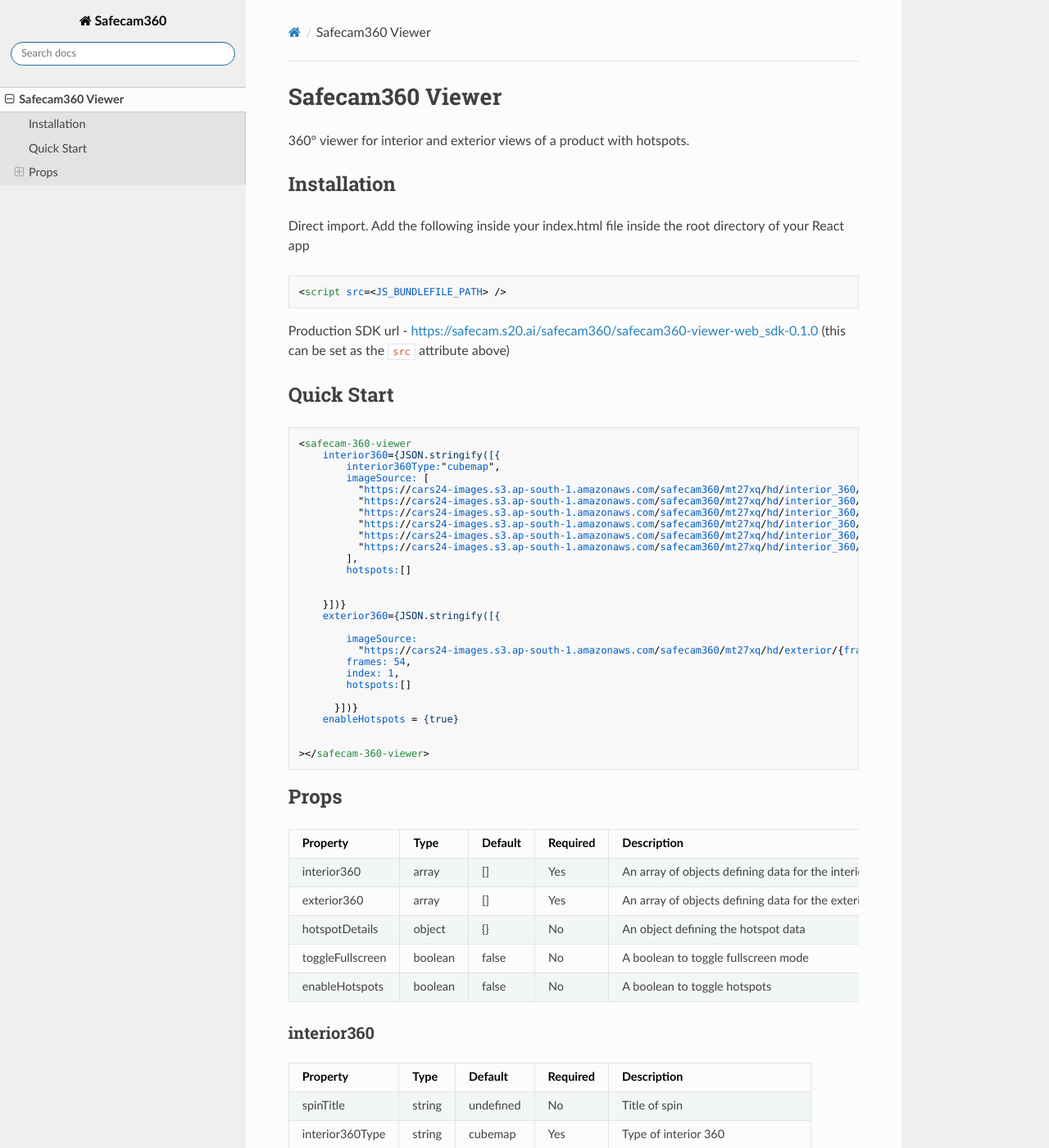
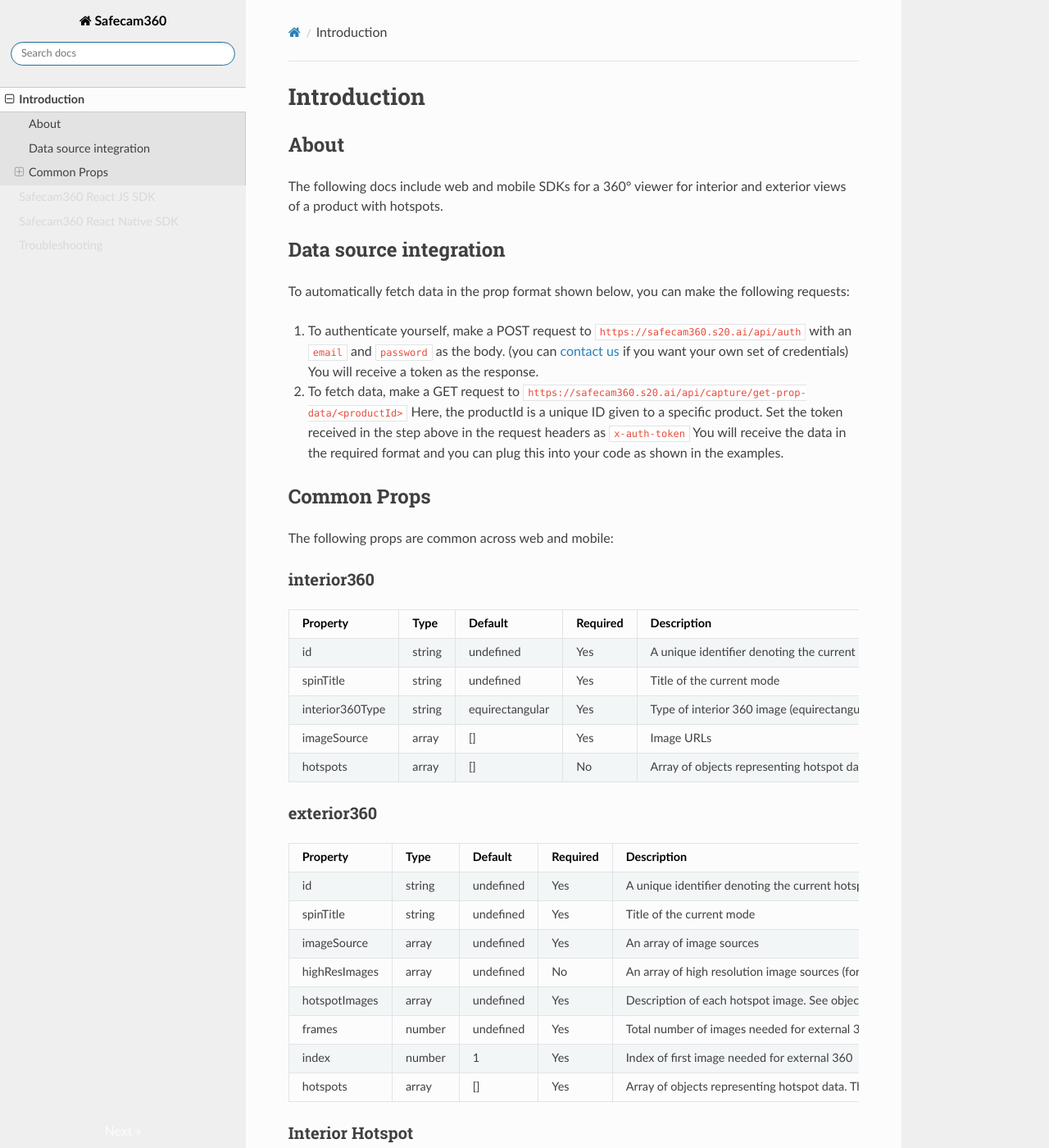
Before and after one commit to infinity-s20-ai/safecam360-docs, an MkDocs documentation site: the page built from docs/index.md, in a window 1280 px wide and 1400 px high. Shown: the whole window at 82% size. Built offline with MkDocs 1.6.1, drawn with Linux system fonts in a browser that asks for light colours; nearby versions of some CDN libraries; some of the changed text lies outside the part shown.

Commit message:
Adds different sections for React JS and React Native.

````diff
--- a/docs/index.md
+++ b/docs/index.md
@@ -1,76 +1,82 @@
-# Safecam360 Viewer
+# Introduction
 
-360° viewer for interior and exterior views of a product with hotspots.
-
-## Installation
-Direct import. Add the following inside your index.html file inside the root directory of your React app
-
-```html
-<script src=<JS_BUNDLEFILE_PATH> />
-```
-
-Production SDK url - [https://safecam.s20.ai/safecam360/safecam360-viewer-web_sdk-0.1.0](https://safecam.s20.ai/safecam360/safecam360-viewer-web_sdk-0.1.0) (this can be set as the ```src``` attribute above)
-
-## Quick Start
-
-```html
-<safecam-360-viewer
-    interior360={JSON.stringify([{
-        interior360Type:"cubemap",
-        imageSource: [
-          "https://cars24-images.s3.ap-south-1.amazonaws.com/safecam360/mt27xq/hd/interior_360/pz.jpg",
-          "https://cars24-images.s3.ap-south-1.amazonaws.com/safecam360/mt27xq/hd/interior_360/px.jpg",
-          "https://cars24-images.s3.ap-south-1.amazonaws.com/safecam360/mt27xq/hd/interior_360/nz.jpg",
-          "https://cars24-images.s3.ap-south-1.amazonaws.com/safecam360/mt27xq/hd/interior_360/nx.jpg",
-          "https://cars24-images.s3.ap-south-1.amazonaws.com/safecam360/mt27xq/hd/interior_360/py.jpg",
-          "https://cars24-images.s3.ap-south-1.amazonaws.com/safecam360/mt27xq/hd/interior_360/ny.jpg",
-        ],
-        hotspots:[]
+## About
+The following docs include web and mobile SDKs for a 360° viewer for interior and exterior views of a product with hotspots.
 
 
-    }])}
-    exterior360={JSON.stringify([{
+## Data source integration
 
-        imageSource:
-          "https://cars24-images.s3.ap-south-1.amazonaws.com/safecam360/mt27xq/hd/exterior/{frame}.jpg",
-        frames: 54,
-        index: 1,
-        hotspots:[]
+To automatically fetch data in the prop format shown below, you can make the following requests:
 
-      }])}
-    enableHotspots = {true}
+  1. To authenticate yourself, make a POST request to ```https://safecam360.s20.ai/api/auth``` with an ```email``` and ```password``` as the body. (you can [contact us](mailto:infinity@s20.ai) if you want your own set of credentials)
+  You will receive a token as the response.
+  2. To fetch data, make a GET request to ```https://safecam360.s20.ai/api/capture/get-prop-data/<productId>``` Here, the productId is a unique ID given to a specific product. Set the token received in the step above in the request headers as ```x-auth-token``` You will receive the data in the required format and you can plug this into your code as shown in the examples.
 
+## Common Props
 
-></safecam-360-viewer>
-```
-
-## Props
-
-| Property    | Type  | Default   |   Required   |    Description                                                |
-|-------------|-------|-----------|---------|------------------------------------------------------------|
-| interior360 | array | [] | Yes | An array of objects defining data for the interior360 type. See object definition [here](#interior360). |
-| exterior360 | array | [] | Yes | An array of objects defining data for the exterior360 type. See object definition [here](#exterior360) |
-| hotspotDetails | object | {} | No | An object defining the hotspot data |
-| toggleFullscreen | boolean | false | No | A boolean to toggle fullscreen mode |
-| enableHotspots | boolean | false | No |A boolean to toggle hotspots |
-
+The following props are common across web and mobile:
 
 ### interior360
 
 |   Property   |   Type   |   Default   | Required   | Description                        |
 |-----------------|--------|-----------|------|------------------------------------|
-| spinTitle       | string | undefined | No | Title of spin                      |
-| interior360Type | string | cubemap   | Yes | Type of interior 360               |
+| id       | string | undefined | Yes | A unique identifier denoting the current hotspot
+| spinTitle       | string | undefined | Yes | Title of the current mode                      |
+| interior360Type | string | equirectangular   | Yes | Type of interior 360 image  (equirectangular or cubemap)              |
 | imageSource     | array  | [] | Yes | Image URLs                         |
-| hotspots        | array  | []        | No | Hotspot data for internal hotspots |
+| hotspots        | array  | []        | No | Array of objects representing hotspot data. The structure of this field can be seen [here](#interior-hotspot) |
 
 
 ### exterior360
 
 |   Property   |   Type   |   Default   | Required   | Description                        |
 |-----------------|--------|-----------|------|------------------------------------|
-| spinTitle   | string | undefined | No |Title of spin                                  |
-| imageSource | string | undefined    | Yes | Image url of first image                       |
+| id       | string | undefined | Yes | A unique identifier denoting the current hotspot
+| spinTitle   | string | undefined | Yes |Title of the current mode                                  |
+| imageSource | array | undefined    | Yes | An array of image sources
+| highResImages | array | undefined    | No | An array of high resolution image sources (for zoom)
+| hotspotImages | array | undefined    | Yes | Description of each hotspot image. See object definition [here](#hotspot-image)                       |
 | frames      | number | undefined    | Yes | Total number of images needed for external 360 |
 | index       | number | 1            | Yes|Index of first image needed for external 360   |
-| hotspots    | array  | []           | Yes| Hotspot data for external hotspots             |
+| hotspots    | array  | []           | Yes| Array of objects representing hotspot data. The structure of this field can be seen [here](#exterior-hotspot)
+
+### Interior Hotspot
+
+|   Property   |   Type   |   Default   | Required   | Description                        |
+|-----------------|--------|-----------|------|------------------------------------|
+| pitch      | number | undefined    | Yes | The pitch value of where the hotspot should be present in the 360 view |
+| yaw      | number | undefined    | Yes | The yaw value of where the hotspot should be present in the 360 view |
+| type   | string | undefined | Yes |Type of hotspot (damage or feature)
+| index       | number | 1            | Yes|Index of first image needed for external 360   |
+| hotspotRefId    | string  | undefined           | Yes| Reference ID or tag for the hotspot
+| description    | string  | undefined           | Yes| Description of the hotspot
+| triggerFrame    | object  | undefined           | Yes| The final point that needs to be triggered once the hotspot is selected
+
+### Exterior Hotspot
+
+|   Property   |   Type   |   Default   | Required   | Description                        |
+|-----------------|--------|-----------|------|------------------------------------|
+| id    | string  | undefined           | Yes| A unique identifier for the hotspot
+| type   | string | undefined | Yes |Type of hotspot (damage or feature)
+| display   | array[int, boolean] | undefined | No |Contains information about hotspot scaling and the hotspot focus frame. e.g [0.79, false]	- Here, the first entry is the scale of the hotspot in a given frame and the second entry indicates if the hotspot should be in focus or not
+| frameId       | number | undefined            | Yes|The frame number in which the hotspot is to be displayed   |
+| x      | string | undefined    | Yes |x-coordinate of the hotspot in the frame |
+| y      | string | undefined    | Yes | y-coordinate of the hotspot in the frame |
+| hotspotRefId    | string  | undefined           | Yes| Reference ID or tag for the hotspot
+| description    | string  | undefined           | Yes| Description of the hotspot
+| triggerFrame    | object  | undefined           | Yes| The final point that needs to be triggered once the hotspot is selected
+
+
+### Hotspot Image
+
+|   Property   |   Type   |   Default   | Required   | Description                        |
+|-----------------|--------|-----------|------|------------------------------------|
+| hotspotRefId    | string  | undefined           | Yes| Reference ID or tag for the hotspot image              |
+| imageSrc    | string  | undefined | Yes | URL string for the image
+
+
+### Detailed Usage
+
+
+1. Check out our [React JS SDK](viewer#safecam360-react-js-sdk)
+2. Check out our [React Native SDK](mobile#safecam360-react-native-sdk)
--- /dev/null
+++ b/docs/mobile.md
@@ -0,0 +1,122 @@
+# Safecam360 React Native SDK
+360° viewer for interior and exterior views of a product with hotspots.
+
+## Installation
+1.  <h6 style="margin-bottom:1em;">NPM Installation</h6>
+
+
+```bash
+npm install safecam-360-rn
+```
+
+## Dependencies
+
+Extra dependencies need to be installed via ```npm install @dr.pogodin/react-native-static-server @react-native-masked-view/masked-view react-native-fast-image react-native-linear-gradient react-native-svg react-native-webview react-native-fs react-native-snap-carousel react-native-orientation-locker```
+
+iOS dependencies need to be installed via ```pod install```
+
+
+## Quick Start
+
+1. Run [sample](https://github.com/s20ai/safecam-360-rn-example) react native application OR
+
+2. Custom usage
+```js
+  <Safecam360
+      interior360={[]}
+      exterior360={[]}
+  />
+```
+
+## Example
+
+```js
+import {Safecam360} from "safecam-360-rn"
+
+<Safecam360
+interior360={{
+    spinTitle: "Interior 360"
+    interior360Type: "equirectangular",
+    imageSource: [ "https://safecam360-mobile-images.s3.ap-south-1.amazonaws.com/demo/interior360_demo.jpeg" ],
+    hotspotImages: [
+      {
+        hotspotRefId: "internal-hotpsot-steering"
+        imageSrc: "https://"
+      },
+      {
+        hotspotRefId: "internal-hotpsot-infotainment-system"
+        imageSrc: "https://"
+      }
+    ]
+    hotspots: [
+      {
+        pitch: 4.140852751630522,
+        yaw: 23.544021973218946,
+        hotspotRefId: "internal-hotpsot-steering",
+        triggerFrame: {
+          pitch: -6.5250622571992025,
+          yaw: -24.67466498175444
+        }.
+        description: "Sample description"
+      },
+      {
+        pitch: -6.032111892702112,
+        yaw: -1.552639896791029,
+        hotspotRefId: "internal-hotpsot-infotainment-system"
+        triggerFrame: {
+          pitch: -6.5250622571992025,
+          yaw: -24.67466498175444
+        },
+        description: "Sample description",
+        imageSrc: "https://"
+      }
+    ]
+}}
+exterior360 = {{
+    spinTitle: "Close door spin"
+    imageSource: [ "https://safecam360-mobile-images.s3.ap-south-1.amazonaws.com/demo/spin/hd/img_01.jpg", ... ],
+    highResImages: [ "https://safecam360-mobile-images.s3.ap-south-1.amazonaws.com/demo/spin/high_res/img_01.jpg", ... ],
+    frames: 54,
+    index: 1,
+    hotspotImages:[
+      {
+        hotspotRefId: "headlight-hotspot"
+        imageSrc: "https://"
+      },
+      {
+        hotspotRefId: "orvm-left-hotspot"
+        imageSrc: "https://"
+      }
+    ]
+    hotspots:[
+      {
+        frameId: 1,
+        x: 23.4,
+        y: 44.5,
+        triggerFrame: 6,
+        description: "Sample description",
+        hotspotRefId: "headlight-hotspot"
+      },
+      {
+        frameId: 1,
+        x: 23.4,
+        y: 44.5,
+        triggerFrame: 7,
+        description: "Sample description",
+        hotspotRefId: "orvm-left-hotspot",
+        imageSrc: "https://"
+      },
+      ...
+    ]
+  }}
+/>
+```
+
+## Known Limitations
+
+1. To add custom fonts on Android, the font files (.TTF) need to be copied to ```android/app/src/main/assets/fonts```. (custom fonts are currently not supported on iOS )
+2. To support the Interior 360 view in your own iOS application, the following steps will be required:
+    - The Interior 360 build file (index.html) will need to be added to ```assets/www/``` in the root of your project. (you can [contact us](mailto:infinity@s20.ai) if you want your own build file)
+    - Open your project in Xcode by opening up ```ios/<ProjectName>.xcodeproj```
+    - Right-click the top-level directory of your project and select ```‘Add Files to “<ProjectName>”’```
+    - In the base of your project directory, select the ```assets/www/``` directory
--- /dev/null
+++ b/docs/viewer.md
@@ -0,0 +1,136 @@
+# Safecam360 React JS SDK
+
+360° viewer for interior and exterior views of a product with hotspots.
+
+## Installation
+Add the following inside your index.html file inside the root directory of your React app
+
+```html
+<script src=<JS_BUNDLEFILE_PATH> />
+```
+
+Production SDK url - [https://staging.s20.ai/safecam360/safecam360-viewer-web_sdk-0.1.0/Safecam360Viewer.js](https://staging.s20.ai/safecam360/safecam360-viewer-web_sdk-0.1.0/Safecam360Viewer.js) (this can be set as the ```src``` attribute above)
+
+## Quick Start
+
+```html
+<safecam-360-viewer
+    interior360={[]}
+    exterior360={[]}
+    galleryData={[]}
+></safecam-360-viewer>
+```
+
+
+## Extra Props
+
+| Property    | Type  | Default   |   Required   |    Description                                                |
+|-------------|-------|-----------|---------|------------------------------------------------------------|
+| galleryData | array | undefined | No | An array of objects defining data for the gallery. See object definition [here](#galleryData) |
+| hotspotIcon | string | undefined | No | A URL string specifying an icon for hotspots. Major image formats and SVGs are supported. |
+
+
+### galleryData
+
+|   Property   |   Type   |   Default   | Required   | Description                        |
+|-----------------|--------|-----------|------|------------------------------------|
+| title | string | undefined   | Yes | Title/caption for the image               |
+| imageSource     | string  | undefined | Yes | URL string for the image
+
+
+
+
+## Example
+
+```javascript
+<safecam-360-viewer
+    interior360={JSON.stringify([{
+    spinTitle: "Interior 360"
+    interior360Type: "equirectangular",
+    imageSource: [ "https://safecam360-mobile-images.s3.ap-south-1.amazonaws.com/demo/interior360_demo.jpeg" ],
+    hotspotImages: [
+    {
+      hotspotRefId: "internal-hotpsot-steering"
+      imageSrc: "https://"
+    },
+    {
+      hotspotRefId: "internal-hotpsot-infotainment-system"
+      imageSrc: "https://"
+    }
+  ]
+    hotspots: [
+    {
+      pitch: 4.140852751630522,
+      yaw: 23.544021973218946,
+      hotspotRefId: "internal-hotpsot-steering",
+      triggerFrame: {
+        pitch: -6.5250622571992025,
+        yaw: -24.67466498175444
+      }.
+      description: "Sample description"
+    },
+    {
+      pitch: -6.032111892702112,
+      yaw: -1.552639896791029,
+      hotspotRefId: "internal-hotpsot-infotainment-system"
+      triggerFrame: {
+        pitch: -6.5250622571992025,
+        yaw: -24.67466498175444
+      },
+      description: "Sample description",
+      imageSrc: "https://"
+    }
+  ]
+
+
+}])}
+exterior360 = {JSON.stringify([{
+    spinTitle: "Close door spin"
+    imageSource: [ "https://safecam360-mobile-images.s3.ap-south-1.amazonaws.com/demo/spin/hd/img_01.jpg", ... ],
+    highResImages: [ "https://safecam360-mobile-images.s3.ap-south-1.amazonaws.com/demo/spin/high_res/img_01.jpg", ... ],
+    frames: 54,
+    index: 1,
+    hotspotImages:[
+      {
+        hotspotRefId: "headlight-hotspot"
+        imageSrc: "https://"
+      },
+      {
+        hotspotRefId: "orvm-left-hotspot"
+        imageSrc: "https://"
+      }
+    ]
+    hotspots:[
+      {
+        frameId: 1,
+        x: 23.4,
+        y: 44.5,
+        triggerFrame: 6,
+        description: "Sample description",
+        hotspotRefId: "headlight-hotspot"
+      },
+      {
+        frameId: 1,
+        x: 23.4,
+        y: 44.5,
+        triggerFrame: 7,
+        description: "Sample description",
+        hotspotRefId: "orvm-left-hotspot",
+        imageSrc: "https://"
+      },
+      ...
+    ]
+    galleryData: [
+       {
+          title: "Front View",
+          imageSource: "https://safecam360-mobile-images.s3.ap-south-1.amazonaws.com/TEST1935/slot/car0368_0.jpeg",
+       },
+       {
+          title: "45˚ Left Front View",
+          imageSource: "https://safecam360-mobile-images.s3.ap-south-1.amazonaws.com/TEST1935/slot/car0368_13.jpeg",
+       }
+    ]
+
+  }])}
+/>
+```
--- a/mkdocs.yml
+++ b/mkdocs.yml
@@ -1,5 +1,13 @@
 site_name: Safecam360
-site_url: https://example.com/
-theme: readthedocs
+site_description: Usage docs for Safecam360 SDKs
+theme:
+  name: readthedocs
+  features:
+    - navigation.expand
 extra_css:
   - stylesheets/extra_css.css
+nav:
+  - 'index.md'
+  - 'viewer.md'
+  - 'mobile.md'
+  - 'footer.md'
````
Also changed, not shown: docs/footer.md (added, +3 -0 lines), site/404.html, site/index.html, site/search.html, site/search/search_index.json, site/sitemap.xml, 2 other files.
